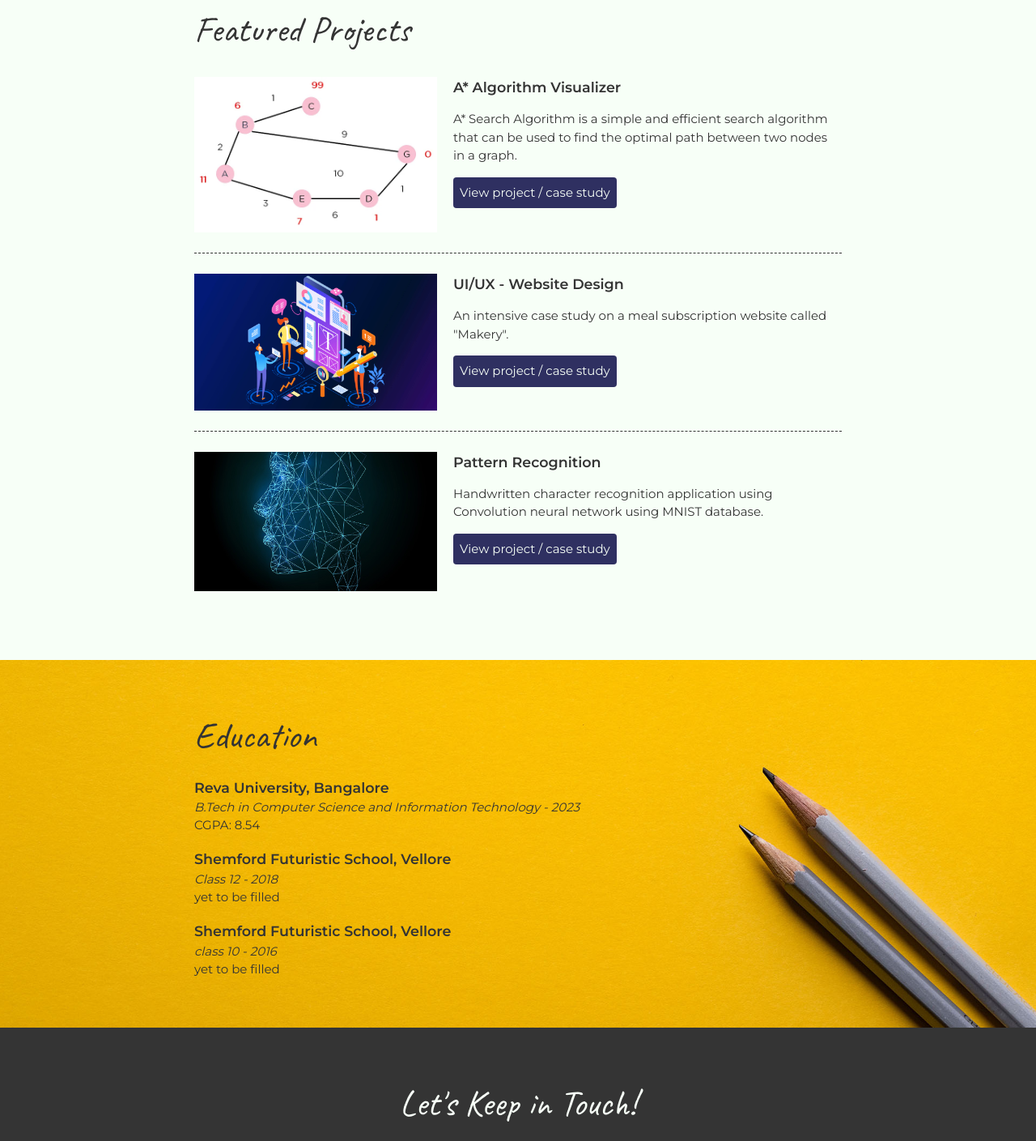
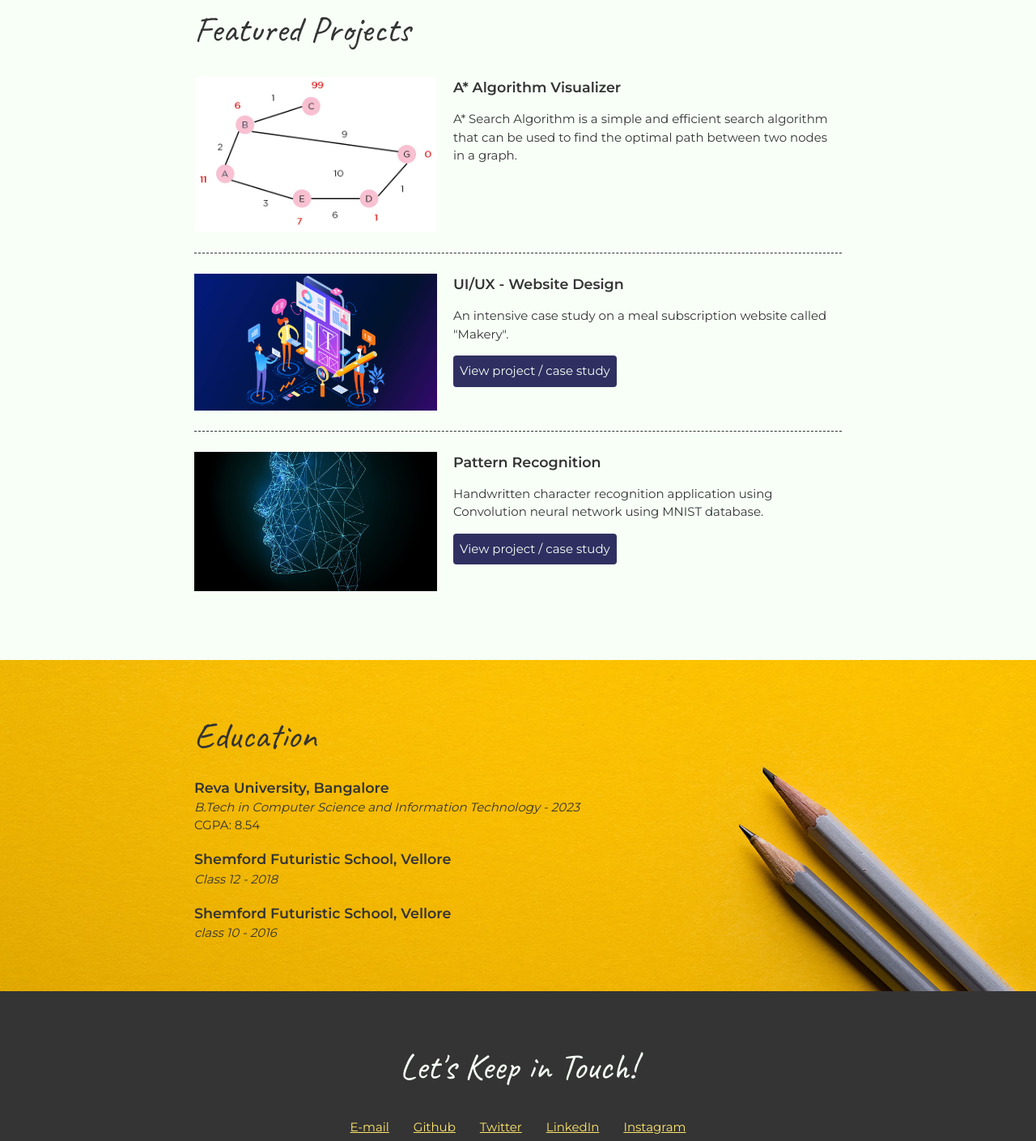
Before and after one commit to iPunithanP/portfolio, a plain HTML site: page index.html in a window 1280 px wide. Shown: the part 525-1934 px from the top of the page at 81% size. Drawn offline with Linux system fonts and the light colour scheme.

Commit message:
Update index.html

```diff
--- a/index.html
+++ b/index.html
@@ -31,7 +31,7 @@
           <img src="images/AstarAlgorithm.webp" alt="A* Search Algorithm">
           <h3>A* Algorithm Visualizer</h3>
           <p>A* Search Algorithm is a simple and efficient search algorithm that can be used to find the optimal path between two nodes in a graph.</p>
-          <a class="btn"href="#" target="_blank">View project / case study</a>
+          <!-- <a class="btn"href="#" target="_blank">View project / case study</a> -->
         </section>
 
         <!-- Project 2 -->
@@ -68,12 +68,12 @@
         <section>
           <h3>Shemford Futuristic School, Vellore</h3>
           <p>Class 12 - 2018</p>
-          <p>yet to be filled</p>
+          <!-- <p>yet to be filled</p> -->
         </section>
         <section>
           <h3>Shemford Futuristic School, Vellore</h3>
           <p>class 10 - 2016</p>
-          <p>yet to be filled</p>
+          <!-- <p>yet to be filled</p> -->
         </section>
         <!-- End of School block. -->
       </div>
```
